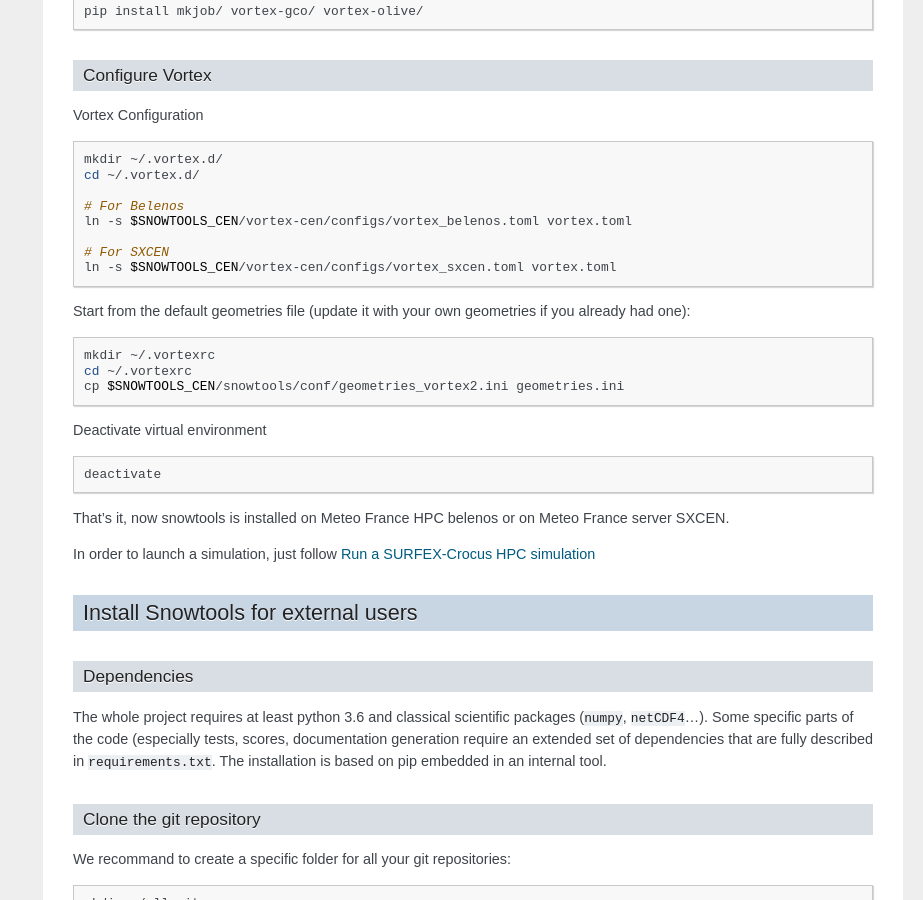
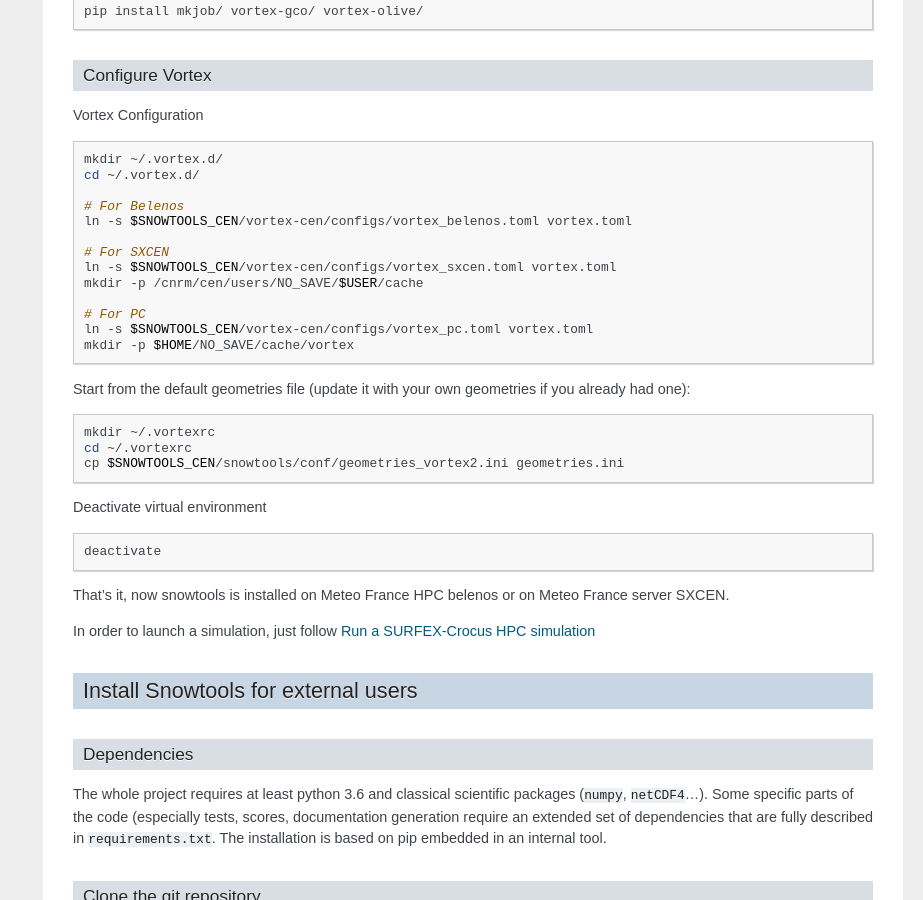
Before and after one commit to UMR-CNRM/snowtools, a Sphinx documentation site: the page built from doc/source/misc/install.rst, in a window 1280 px wide and 900 px high, scrolled down 5227 px. Shown: the whole window, without its empty margins (357-1280 px from the left). Built offline with Sphinx 7.4.7, drawn with Linux system fonts in a browser that asks for light colours; formulas are drawn with MathJax 3.

Commit message:
DBUG standard vortex configuration files and unpdate documentation accordingly

```diff
--- a/doc/source/misc/install.rst
+++ b/doc/source/misc/install.rst
@@ -348,6 +348,11 @@
 
     # For SXCEN
     ln -s $SNOWTOOLS_CEN/vortex-cen/configs/vortex_sxcen.toml vortex.toml
+    mkdir -p /cnrm/cen/users/NO_SAVE/$USER/cache
+
+    # For PC
+    ln -s $SNOWTOOLS_CEN/vortex-cen/configs/vortex_pc.toml vortex.toml
+    mkdir -p $HOME/NO_SAVE/cache/vortex
 
 Start from the default geometries file (update it with your own geometries if you already had one):
 
```
Also changed, not shown: 2 other files.
